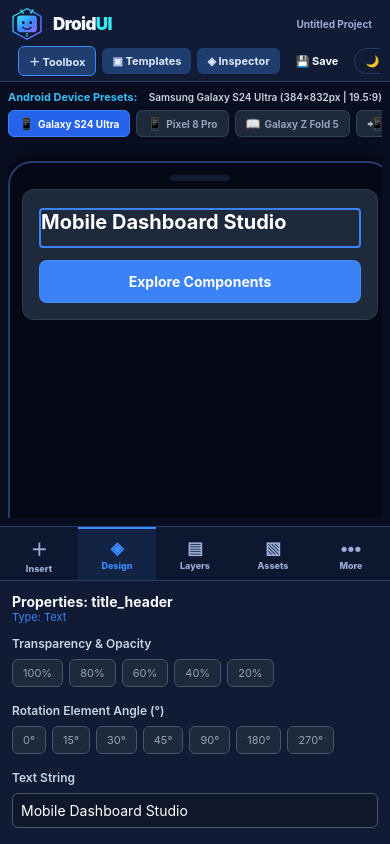
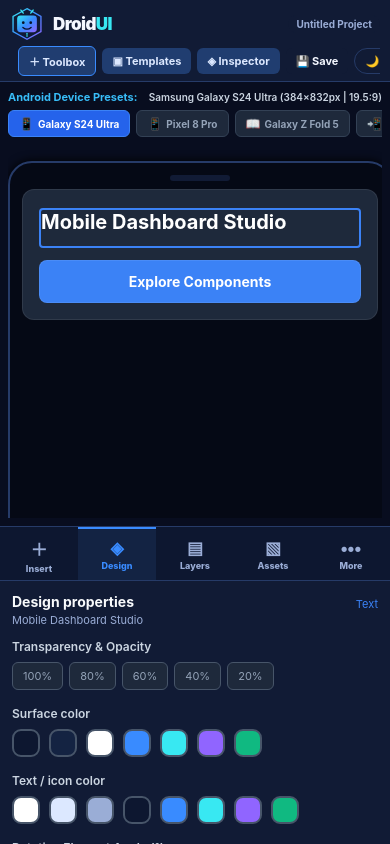
Before and after one commit to CodePhrex/DroidUI, a React Native app in the folder app/: screen / in a window 390 px wide. Both pictures are taken after a click on the element "Mobile Dashboard Studio". Built offline with nearby package versions, Linux system fonts and the light colour scheme.

Commit message:
ux: clarify inspector selection and add quick color controls

```diff
--- a/app/src/components/PropertyInspector.tsx
+++ b/app/src/components/PropertyInspector.tsx
@@ -28,11 +28,17 @@ export const PropertyInspector = () => {
 
   const currentProps = selectedNode.props || {};
   const currentStyle = selectedNode.style || {};
+  const selectedLabel = currentProps.text || currentProps.label || currentProps.title || currentProps.assetName || selectedNode.type;
 
   return (
     <ScrollView style={styles.container}>
-      <Text style={styles.header}>Properties: {selectedNode.id}</Text>
-      <Text style={styles.typeTag}>Type: {selectedNode.type}</Text>
+      <View style={styles.headerRow}>
+        <View style={styles.headerCopy}>
+          <Text style={styles.header}>Design properties</Text>
+          <Text style={styles.selectedName} numberOfLines={1}>{selectedLabel}</Text>
+        </View>
+        <Text style={styles.typeTag}>{selectedNode.type}</Text>
+      </View>
 
       {/* Transparency / Opacity */}
       <View style={styles.section}>
@@ -51,6 +57,39 @@ export const PropertyInspector = () => {
           ))}
         </View>
       </View>
+
+      {/* Quick color controls */}
+      <View style={styles.section}>
+        <Text style={styles.sectionTitle}>Surface color</Text>
+        <View style={styles.swatchRow}>
+          {['#0D1730', '#142342', '#FFFFFF', '#398BFF', '#38E8F2', '#9065FF', '#10B981'].map(color => (
+            <TouchableOpacity
+              key={color}
+              accessibilityRole="button"
+              accessibilityLabel="Set selected component surface color"
+              style={[styles.swatch, { backgroundColor: color }, currentStyle.backgroundColor === color && styles.swatchActive]}
+              onPress={() => updateStyle(selectedNode.id, { backgroundColor: color })}
+            />
+          ))}
+        </View>
+      </View>
+
+      {(selectedNode.type === 'Text' || selectedNode.type === 'Button' || selectedNode.type === 'Badge' || selectedNode.type === 'Icon') && (
+        <View style={styles.section}>
+          <Text style={styles.sectionTitle}>Text / icon color</Text>
+          <View style={styles.swatchRow}>
+            {['#FFFFFF', '#DCE8FF', '#9AADD6', '#0D1730', '#398BFF', '#38E8F2', '#9065FF', '#10B981'].map(color => (
+              <TouchableOpacity
+                key={color}
+                accessibilityRole="button"
+                accessibilityLabel="Set selected component foreground color"
+                style={[styles.swatch, { backgroundColor: color }, currentStyle.color === color && styles.swatchActive]}
+                onPress={() => updateStyle(selectedNode.id, { color })}
+              />
+            ))}
+          </View>
+        </View>
+      )}
 
       {/* Rotation Transform */}
       <View style={styles.section}>
@@ -243,6 +282,12 @@ const styles = StyleSheet.create({
   emptyContainer: { padding: 20, alignItems: 'center' },
   emptyText: { color: '#64748b', fontSize: 12 },
   header: { fontSize: 14, fontWeight: 'bold', color: '#f8fafc' },
+  headerRow: { flexDirection: 'row', alignItems: 'center', justifyContent: 'space-between', marginBottom: 12, gap: 10 },
+  headerCopy: { flex: 1, minWidth: 0 },
+  selectedName: { color: '#9AADD6', fontSize: 11, marginTop: 3 },
+  swatchRow: { flexDirection: 'row', flexWrap: 'wrap', gap: 9 },
+  swatch: { width: 28, height: 28, borderRadius: 9, borderWidth: 2, borderColor: '#475569' },
+  swatchActive: { borderColor: '#FFFFFF', borderWidth: 3 },
   typeTag: { fontSize: 11, color: '#3b82f6', marginBottom: 12 },
   section: { marginBottom: 16 },
   sectionTitle: { fontSize: 12, fontWeight: '600', color: '#cbd5e1', marginBottom: 8 },
```
